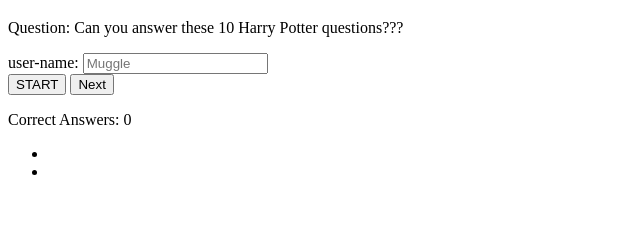
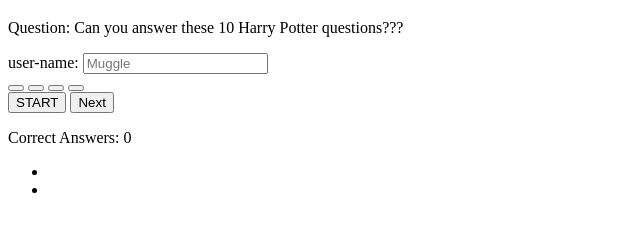
Before and after one commit to JosephOConnell/HarryPotterQuiz, a plain HTML site: page index.html in a window 1280 px wide. Shown: the part 61-292 px from the top of the page, without its empty margins (0-640 px from the left). Drawn offline with Linux system fonts and the light colour scheme; files whose address does not match are found by name.

Commit message:
index (added the answer-buttons)

```diff
--- a/index.html
+++ b/index.html
@@ -27,7 +27,6 @@
 
       <!-- User Name Area -->
       <div id="user-name-area">
-        <div id="user-name-area">
         <label for="user-name">user-name: </label>
         <input
           type="text"
@@ -37,10 +36,16 @@
           required
         />
       </div>
-      </div>
 
       <!-- Answer Area and Buttons -->
-      <div id="answer-area-area"></div>
+      <div id="answer-area-area">
+        <div id="answer-buttons">
+          <button class="btn"></button>
+          <button class="btn"></button>
+          <button class="btn"></button>
+          <button class="btn"></button>
+        </div>
+      </div>
 
       <!-- Final Score -->
       <div id="final-score"></div>
```
Lines whose indentation alone changed are shown as unchanged.
